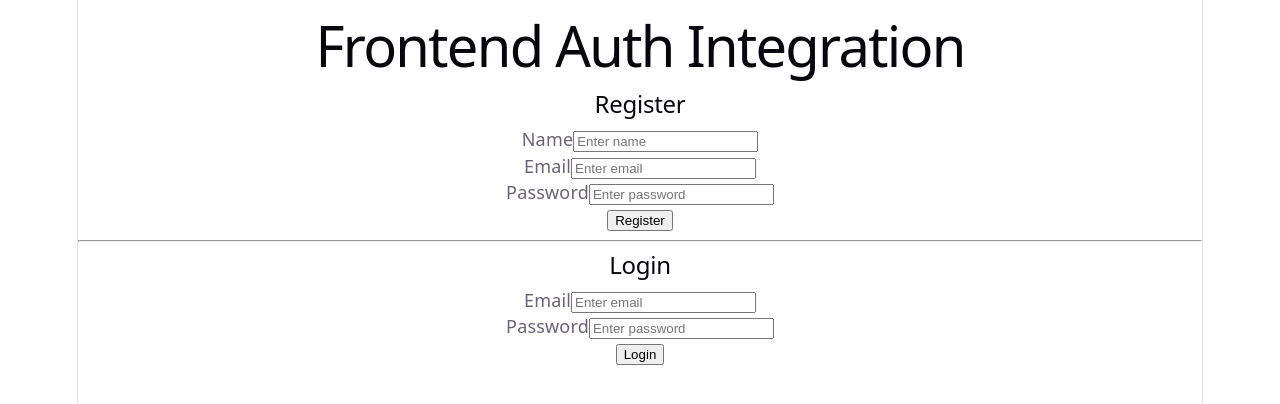
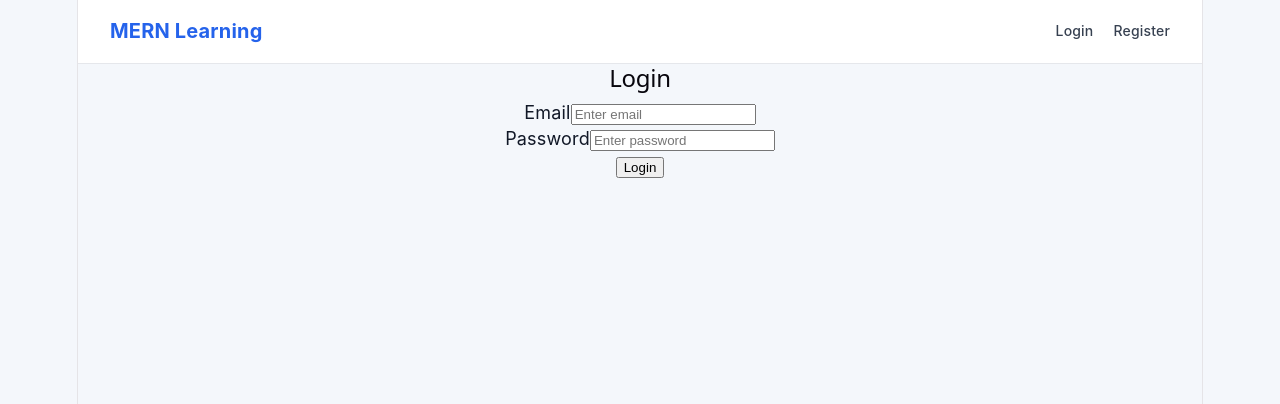
Before and after one commit to Sytax-Error/node-react-learning, a React app in the folder frontend/: page /login in a window 1280 px wide. Shown: the top 404 px of the page. Built offline with nearby package versions, Linux system fonts and the light colour scheme; the HTML template or start-up script is replaced by a standard one.

Commit message:
Frontend: add routing and navbar

```diff
--- a/frontend/package.json
+++ b/frontend/package.json
@@ -11,7 +11,8 @@
   },
   "dependencies": {
     "react": "^19.2.6",
-    "react-dom": "^19.2.6"
+    "react-dom": "^19.2.6",
+    "react-router-dom": "^7.18.0"
   },
   "devDependencies": {
     "@eslint/js": "^10.0.1",
--- a/frontend/src/App.jsx
+++ b/frontend/src/App.jsx
@@ -1,30 +1,68 @@
+import { BrowserRouter, Navigate, Route, Routes } from "react-router-dom";
 import Login from "./features/auth/Login";
 import Profile from "./features/auth/Profile";
 import Register from "./features/auth/Register";
+import TasksPage from "./features/tasks/TasksPage";
 import { useAuth } from "./features/auth/AuthContext";
-import TasksPage from "./features/tasks/TasksPage";
+import ProtectedRoute from "./routes/ProtectedRoute";
+import PublicRoute from "./routes/PublicRoute";
+import Navbar from "./components/layout/Navbar";
 
 function App() {
   const { isAuthenticated } = useAuth();
 
   return (
-    <div>
-      <h1>Frontend Auth Integration</h1>
+    <BrowserRouter>
+      <Navbar />
+      <Routes>
+        <Route
+          path="/"
+          element={
+            isAuthenticated ? (
+              <Navigate to="/tasks" replace />
+            ) : (
+              <Navigate to="/login" replace />
+            )
+          }
+        />
 
-      {isAuthenticated ? (
-        <>
-          <Profile />
-          <hr />
-          <TasksPage />
-        </>
-      ) : (
-        <>
-          <Register />
-          <hr />
-          <Login />
-        </>
-      )}
-    </div>
+        <Route
+          path="/register"
+          element={
+            <PublicRoute>
+              <Register />
+            </PublicRoute>
+          }
+        />
+
+        <Route
+          path="/login"
+          element={
+            <PublicRoute>
+              <Login />
+            </PublicRoute>
+          }
+        />
+
+        <Route
+          path="/profile"
+          element={
+            <ProtectedRoute>
+              <Profile />
+            </ProtectedRoute>
+          }
+        />
+
+        <Route
+          path="/tasks"
+          element={
+            <ProtectedRoute>
+              <TasksPage />
+            </ProtectedRoute>
+          }
+        />
+      </Routes>
+    </BrowserRouter>
   );
 }
 
--- /dev/null
+++ b/frontend/src/components/layout/Navbar.jsx
@@ -0,0 +1,46 @@
+import { Link, useNavigate } from "react-router-dom";
+import { useAuth } from "../../features/auth/AuthContext";
+
+function Navbar() {
+  const { isAuthenticated, user, logout } = useAuth();
+  const navigate = useNavigate();
+
+  const handleLogout = async () => {
+    await logout();
+    navigate("/login");
+  };
+
+  return (
+    <nav className="app-navbar">
+      <div className="navbar-brand">
+        <Link to="/">MERN Learning</Link>
+      </div>
+
+      <div className="navbar-links">
+        {isAuthenticated ? (
+          <>
+            <Link to="/tasks">Tasks</Link>
+            <Link to="/profile">Profile</Link>
+
+            <span className="navbar-user">{user?.name}</span>
+
+            <button
+              type="button"
+              className="navbar-logout"
+              onClick={handleLogout}
+            >
+              Logout
+            </button>
+          </>
+        ) : (
+          <>
+            <Link to="/login">Login</Link>
+            <Link to="/register">Register</Link>
+          </>
+        )}
+      </div>
+    </nav>
+  );
+}
+
+export default Navbar;
--- a/frontend/src/features/auth/Login.jsx
+++ b/frontend/src/features/auth/Login.jsx
@@ -1,8 +1,10 @@
 import { useState } from "react";
 import { useAuth } from "./AuthContext";
+import { useNavigate } from "react-router-dom";
 
 function Login() {
   const { login, loading, error } = useAuth();
+  const navigate = useNavigate();
 
   const [formData, setFormData] = useState({
     email: "",
@@ -31,6 +33,7 @@ function Login() {
         email: "",
         password: "",
       });
+      navigate("/tasks");
     } catch (error) {
       console.log(error.message);
     }
--- a/frontend/src/main.jsx
+++ b/frontend/src/main.jsx
@@ -3,6 +3,7 @@ import { createRoot } from "react-dom/client";
 import "./index.css";
 import App from "./App.jsx";
 import { AuthProvider } from "./features/auth/AuthContext.jsx";
+import "./styles/layout.css";
 
 createRoot(document.getElementById("root")).render(
   <StrictMode>
--- /dev/null
+++ b/frontend/src/routes/ProtectedRoute.jsx
@@ -0,0 +1,14 @@
+import { Navigate } from "react-router-dom";
+import { useAuth } from "../features/auth/AuthContext";
+
+function ProtectedRoute({ children }) {
+  const { isAuthenticated } = useAuth();
+
+  if (!isAuthenticated) {
+    return <Navigate to="/login" replace />;
+  }
+
+  return children;
+}
+
+export default ProtectedRoute;
--- /dev/null
+++ b/frontend/src/routes/PublicRoute.jsx
@@ -0,0 +1,14 @@
+import { Navigate } from "react-router-dom";
+import { useAuth } from "../features/auth/AuthContext";
+
+function PublicRoute({ children }) {
+  const { isAuthenticated } = useAuth();
+
+  if (isAuthenticated) {
+    return <Navigate to="/tasks" replace />;
+  }
+
+  return children;
+}
+
+export default PublicRoute;
--- /dev/null
+++ b/frontend/src/styles/layout.css
@@ -0,0 +1,71 @@
+* {
+  box-sizing: border-box;
+}
+
+body {
+  margin: 0;
+  font-family:
+    Inter, system-ui, -apple-system, BlinkMacSystemFont, "Segoe UI", sans-serif;
+  background: #f4f7fb;
+  color: #111827;
+}
+
+a {
+  color: inherit;
+  text-decoration: none;
+}
+
+.app-navbar {
+  height: 64px;
+  padding: 0 32px;
+  background: #ffffff;
+  border-bottom: 1px solid #e5e7eb;
+  display: flex;
+  align-items: center;
+  justify-content: space-between;
+}
+
+.navbar-brand a {
+  font-size: 20px;
+  font-weight: 700;
+  color: #2563eb;
+}
+
+.navbar-links {
+  display: flex;
+  align-items: center;
+  gap: 20px;
+}
+
+.navbar-links a {
+  font-size: 14px;
+  font-weight: 500;
+  color: #374151;
+}
+
+.navbar-links a:hover {
+  color: #2563eb;
+}
+
+.navbar-user {
+  padding: 6px 12px;
+  background: #eff6ff;
+  color: #1d4ed8;
+  border-radius: 999px;
+  font-size: 13px;
+  font-weight: 600;
+}
+
+.navbar-logout {
+  border: none;
+  background: #ef4444;
+  color: #ffffff;
+  padding: 8px 14px;
+  border-radius: 8px;
+  cursor: pointer;
+  font-weight: 600;
+}
+
+.navbar-logout:hover {
+  background: #dc2626;
+}
```
Also changed, not shown: 2 other files (tests, documents, lock files or other folders).
